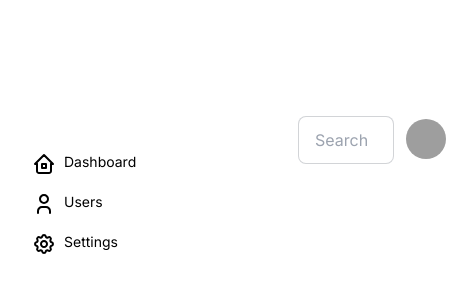
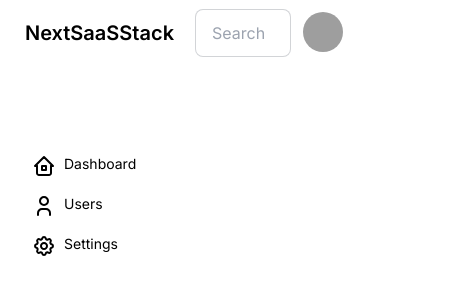
Before and after one commit to renantrendt/yunakin, a Next.js app: page /dashboard in a window 390 px wide. Shown: the top 300 px of the page, 458 px wide, since content can reach past the window. Built offline with nearby package versions, Linux system fonts and the light colour scheme; no server answers; sample sign-in values are in the browser's storage; grey boxes are pictures that could not be loaded.

Commit message:
fixes make site responsive

```diff
--- a/src/app/(navigable)/dashboard/page.tsx
+++ b/src/app/(navigable)/dashboard/page.tsx
@@ -8,9 +8,11 @@ export default function Dashboard(): JSX.Element {
     const _ = useFeatureFlag('newDashboard')
 
     return (
-        <div className="flex">
-            <Sidebar />
-            <DashboardNavbar />
+        <div className="flex w-full min-w-full">
+            <div className='flex   w-full flex-col md:flex-row-reverse justify-start items-start'>
+                <DashboardNavbar />
+                <Sidebar />
+            </div>
         </div>
     )
 }
--- a/src/app/login/page.tsx
+++ b/src/app/login/page.tsx
@@ -11,6 +11,7 @@ import customToast from '@/components/toast/customToast'
 import { useRouter } from 'next/navigation'
 import Link from 'next/link'
 import siteUrls from '@/config/site-config'
+import LoadingIcon from '@/assets/icons/LoadingIcon'
 const schema = yup.object({
     email: yup.string().email().required(),
     password: yup.string().min(6).required()
@@ -23,6 +24,7 @@ interface FormValues {
 export default function LoginPage() {
     const { data: session } = useSession()
     const router = useRouter()
+    const [loading, setIsLoading] = React.useState(false)
     const { handleSubmit, control, formState: { errors } } = useForm<FormValues>(
         {
             resolver: yupResolver(schema)
@@ -37,7 +39,7 @@ export default function LoginPage() {
 
     const onSubmit = async (data: any) => {
         // Handle sign up logic here
-        console.log(data)
+        setIsLoading(true)
         try {
             const result = await signIn('credentials', {
                 email: data.email,
@@ -56,6 +58,9 @@ export default function LoginPage() {
             }
         } catch (error) {
             console.error(error)
+
+        } finally {
+            setIsLoading(false)
         }
     }
     return (
@@ -95,7 +100,8 @@ export default function LoginPage() {
                 <div>
 
                     <div className="flex justify-center flex-col gap-4">
-                        <Button variant="primary" type="submit" classname="w-full">Sign In</Button>
+                        <Button variant="primary" type="submit" classname="w-full">
+                            {loading ? <div className='text-white'><LoadingIcon />  </div> : null} Sign In</Button>
                         <div>
                             Don&apos;t have an account ? <Link href={siteUrls.register} className="text-primary">Register</Link>
                         </div>
--- /dev/null
+++ b/src/app/not-found.tsx
@@ -0,0 +1,34 @@
+import React from 'react'
+
+const NotFoundPage = () => {
+    return (
+
+        <div className="flex items-center justify-center min-h-screen bg-white py-48">
+            <div className="flex flex-col">
+                <span className="text-center font-bold my-10 opacity-30">
+                    MDI (npm i @mdi/font) reuqired for all icons
+
+                    <a href="https://egoistdeveloper.github.io/twcss-to-sass-playground/" target="_blank" className="text-blue-600">
+                        Convetert to SASS
+                    </a>
+                </span>
+
+                <div className="flex flex-col items-center">
+                    <div className="text-indigo-500 font-bold text-7xl">
+                        404
+                    </div>
+
+                    <div className="font-bold text-3xl xl:text-7xl lg:text-6xl md:text-5xl mt-10">
+                        This page does not exist
+                    </div>
+
+                    <div className="text-gray-400 font-medium text-sm md:text-xl lg:text-2xl mt-8">
+                        The page you are looking for could not be found.
+                    </div>
+                </div>
+            </div>
+        </div>
+    )
+}
+
+export default NotFoundPage
--- a/src/app/page.tsx
+++ b/src/app/page.tsx
@@ -8,7 +8,7 @@ import Pricing from '@/components/pricing/pricing'
 
 export default function Home() {
   return (
-    <main className="flex min-h-screen flex-col  p-2">
+    <main className="flex min-h-screen flex-col  mx-auto p-2 md:px-24">
       <Navbar />
       <Hero />
       <Pricing />
--- a/src/components/dashboard/navbar/Navbar.tsx
+++ b/src/components/dashboard/navbar/Navbar.tsx
@@ -1,15 +1,15 @@
 'use client'
+import platformConfig from '@/config/app-config'
 import siteUrls from '@/config/site-config'
 import { signOut } from 'next-auth/react'
 import Link from 'next/link'
-import { platform } from 'os'
 import React from 'react'
 
 const DashboardNavbar = (): JSX.Element => {
-  return (
-        <div className="navbar bg-base-100">
-            <div className="flex-1">
-                <Link href={siteUrls.dashboard} className="btn btn-ghost text-xl">{platform.name}</Link>
+    return (
+        <div className="navbar flex-1 bg-base-100 w-full">
+            <div className="navbar-start">
+                <Link href={siteUrls.dashboard} className="btn btn-ghost text-xl">{platformConfig.name}</Link>
             </div>
             <div className="flex-none gap-2">
                 <div className="form-control">
@@ -34,7 +34,7 @@ const DashboardNavbar = (): JSX.Element => {
                 </div>
             </div>
         </div>
-  )
+    )
 }
 
 export default DashboardNavbar
--- a/src/components/navbar/navbar.tsx
+++ b/src/components/navbar/navbar.tsx
@@ -12,10 +12,10 @@ export default function Navbar() {
         <div className="navbar bg-base-100">
             <div className="navbar-start">
                 <div className="dropdown">
-                    <div tabindex="0" role="button" className="btn btn-ghost lg:hidden">
+                    <div role="button" className="btn btn-ghost lg:hidden">
                         <svg xmlns="http://www.w3.org/2000/svg" className="h-5 w-5" fill="none" viewBox="0 0 24 24" stroke="currentColor"><path stroke-linecap="round" stroke-linejoin="round" stroke-width="2" d="M4 6h16M4 12h8m-8 6h16" /></svg>
                     </div>
-                    <ul tabindex="0" className="menu menu-sm dropdown-content mt-3 z-[1] p-2 shadow bg-base-100 rounded-box w-52">
+                    <ul className="menu menu-sm dropdown-content mt-3 z-[1] p-2 shadow bg-base-100 rounded-box w-52">
                         <li><Link href={siteUrls.pricing}>Pricing</Link></li>
                         <li>
                             <Link href={siteUrls.blog}>Blog</Link>
--- a/src/components/navigation/Sidebar.tsx
+++ b/src/components/navigation/Sidebar.tsx
@@ -20,10 +20,10 @@ const sidebarLinks: SidebarLink[] = [
 
 const Sidebar: React.FC = () => {
     return (
-        <div className="sidebar bg-base-100 w-64 pt-32">
+        <div className="sidebar bg-base-100 w-64 pt-16">
             <ul className="menu p-4 overflow-y-auto w-64">
                 {sidebarLinks.map((link) => (
-                    <li key={link.label}>
+                    <li key={link.label} >
                         <Link href={link.path}>
                             <div className='flex gap-2'>
                                 {link.iconSrc}
--- a/src/config/app-config.ts
+++ b/src/config/app-config.ts
@@ -1,5 +1,5 @@
 const platformConfig = {
-  name: 'Sleek AI'
+  name: 'NextSaaSStack'
 }
 
 export default platformConfig
--- a/tailwind.config.ts
+++ b/tailwind.config.ts
@@ -17,7 +17,7 @@ const config: Config = {
   },
   plugins: [require("daisyui")],
   daisyui: {
-    themes: ["light", "dark", "cupcake"]
+    themes: ["light", "dark", "cupcake", "retro"]
   }
 }
 export default config
```
Lines whose indentation alone changed are shown as unchanged.
